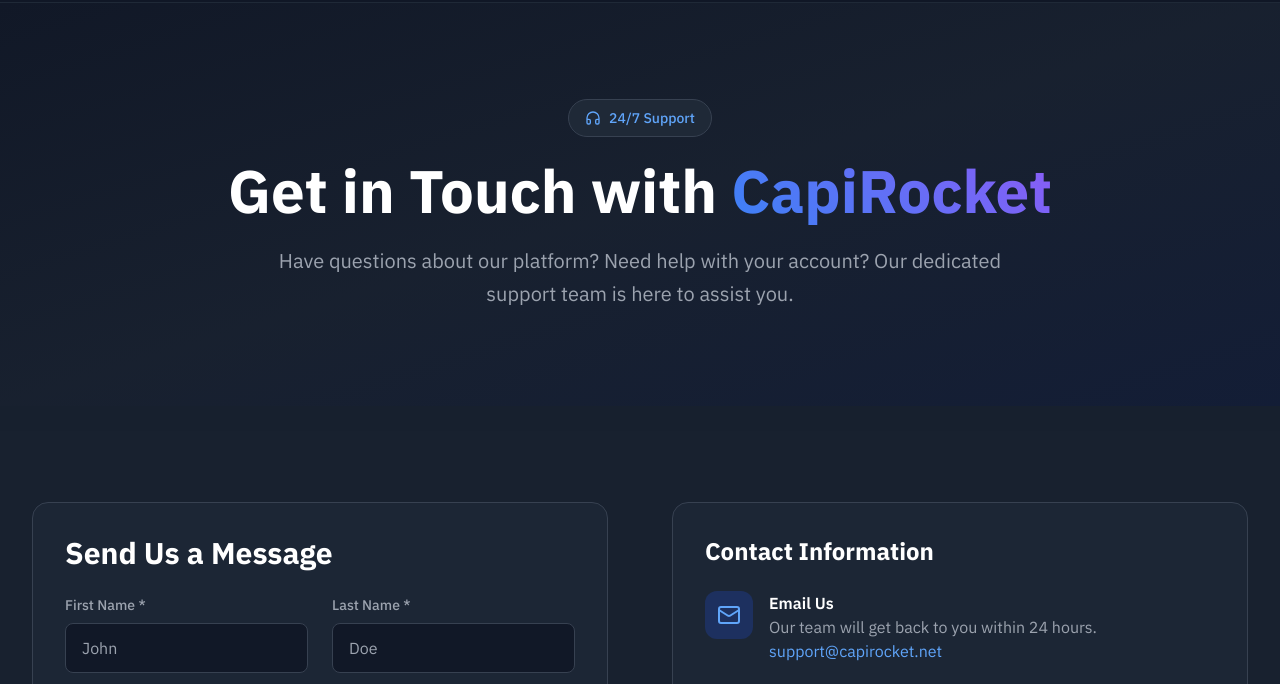
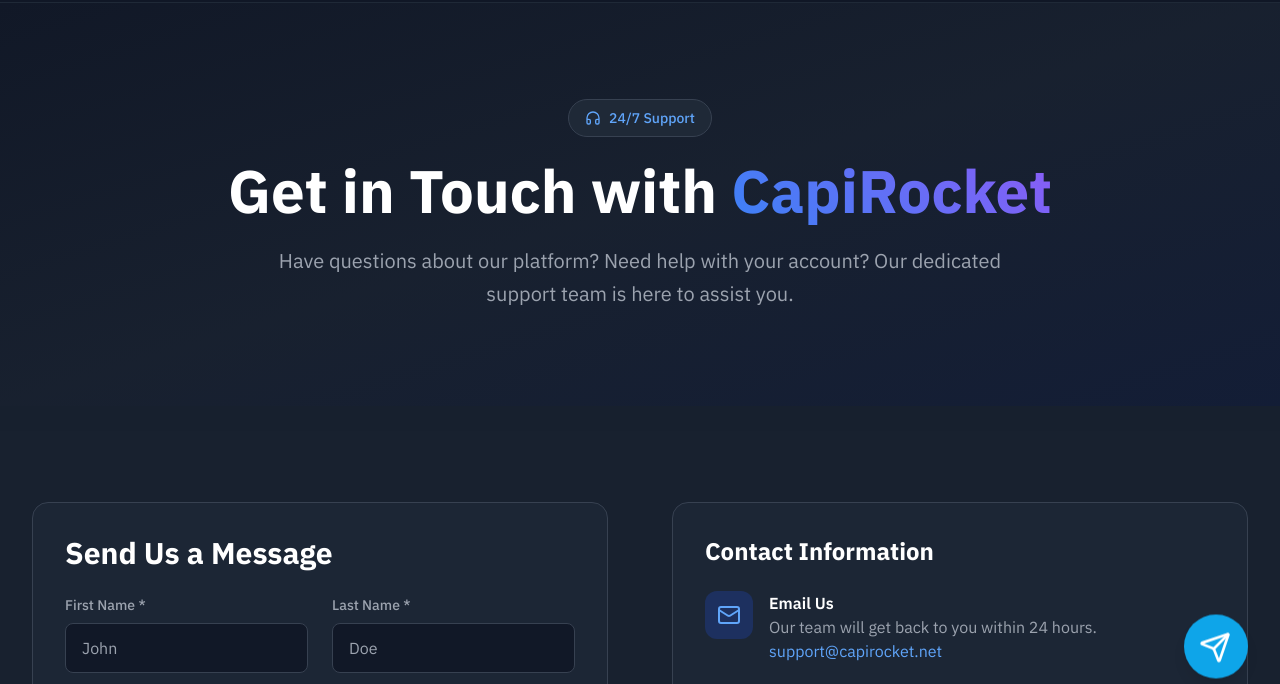
Before and after one commit to incogni100x/centralfxlanding, a website built with Vite: page contact.html in a window 1280 px wide. Shown: the part 78-762 px from the top of the page. Built offline with nearby package versions, Linux system fonts and the light colour scheme.

Commit message:
feat: initial commit

```diff
--- a/contact.html
+++ b/contact.html
@@ -305,5 +305,10 @@
         </div>
     </footer>
     <script type="module" src="/src/contact-form-handler.js"></script>
+
+    <!-- Floating Telegram Button -->
+    <a href="https://t.me/capirocket" target="_blank" rel="noopener noreferrer" class="fixed bottom-8 right-8 bg-sky-500 w-16 h-16 rounded-full flex items-center justify-center text-white shadow-lg z-50 transition-transform duration-300 hover:scale-110 animate-bounce-float">
+        <i data-lucide="send" class="w-8 h-8 -translate-x-px translate-y-px"></i>
+    </a>
 </body>
 </html>
```
